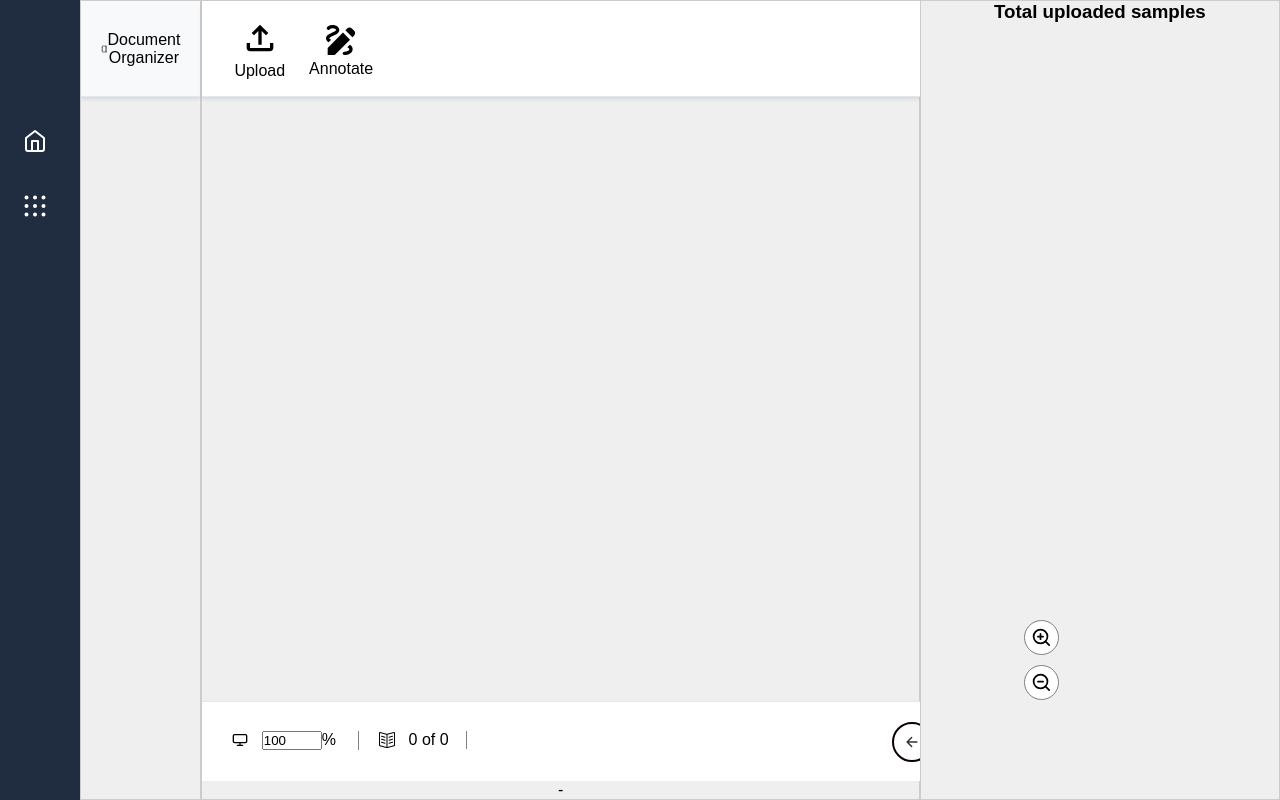
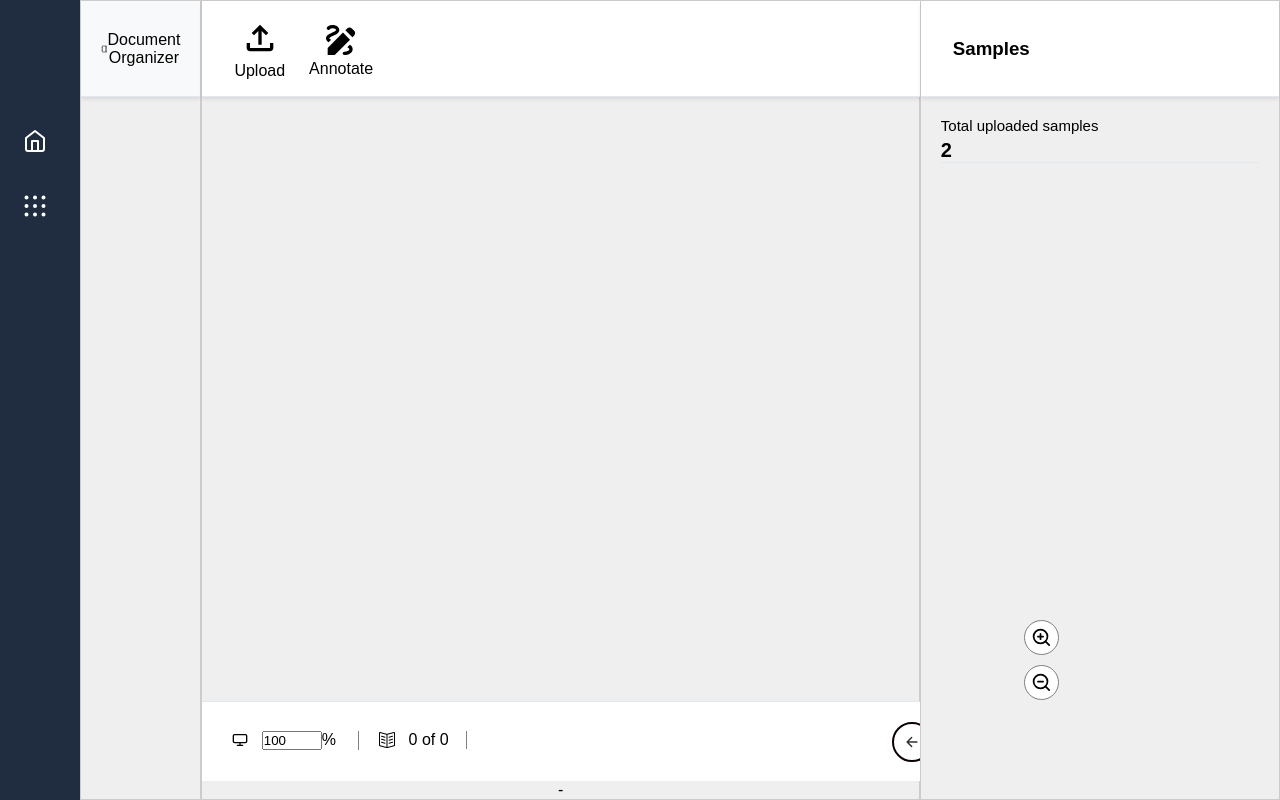
Before and after one commit to enjyashraf18/Annotation-tool, a React (Create React App) app: page / in a window 1280 px wide. Built offline with nearby package versions, Linux system fonts and the light colour scheme.

Commit message:
local storage issue is fixed

```diff
--- a/src/App.css
+++ b/src/App.css
@@ -513,3 +513,52 @@ width:100%;
   font-size: 16px;
   transition: background-color 0.3s ease;
 }
+
+.Samples-button{
+  display: inline-flex;
+  flex-direction: column;
+  align-items: center;
+  cursor: pointer;
+  padding: 8px 12px;
+  background-color:white;
+  color: black;
+  border: none;
+  border-radius: 4px;
+  font-size: 16px;
+  transition: background-color 0.3s ease;
+}
+
+.samples-counter {
+  margin-top: 20px;
+  margin-left: 20px;
+  margin-right: 20px;
+  border-bottom: 0.2px solid rgb(226,232,240);
+  display: flex;
+  flex-direction: column; /* Display items vertically */
+  align-items: flex-start; /* Align items to the left */
+}
+
+.samples-counter h5 {
+  font-size: 15px;
+  font-weight: 100;
+  margin-bottom: 5px; /* Add spacing between the heading and the counter */
+}
+
+.samples-counter span {
+  font-size: 20px; /* Bigger font size for the counter */
+  font-weight: bold; /* Bold style */
+}
+
+.samples-content{
+  margin-top: 20px;
+  display: flex;
+  flex-direction: column;
+
+}
+
+.one-sample{
+  margin-bottom: 15px;
+  border-bottom: 1px solid rgb(212, 217, 224);
+  margin-right: 20px;
+  margin-left: 20px;
+}
--- a/src/App.js
+++ b/src/App.js
@@ -15,13 +15,9 @@ import { SlNotebook } from "react-icons/sl";
 import 'react-pdf/dist/Page/AnnotationLayer.css';
 import './components/FileUpload.css';
 import DrawingApp from './components/DrawingApp';
-import SelectedAreaDisplay from './components/SelectedAreaDisplay';
 import AddSample from './components/AddSamples';
 import Samples from './components/Samples';
 import { MdDraw } from "react-icons/md";
-
-
-
 
 function App() {
   const [counter, setCounter] = useState(0);
@@ -33,18 +29,47 @@ function App() {
   const [pageInput, setPageInput] = useState('');
   const [zoomInput, setZoomInput] = useState('');
   const [thumbnails, setThumbnails] = useState([]);
-  // const [selectedArea, setSelectedArea] = useState(null);
+
+
 
   const [selectedArea, setSelectedArea] = useState({
     x: 10, y: 10, width: 100, height: 100, scale: 1
   });
+
+
+
   const [imageData, setImageData] = useState('path_to_your_image.jpg');
   const [allowDrawing, setAllowDrawing] = useState(false);
   const [imageSize, setImageSize] = useState({ width: 0, height: 0 });
   const [showAddSample, setShowAddSample] = useState(false);
   const [samples, setSamples] = useState([]);
   const [editingSample, setEditingSample] = useState(null);
-  console.log("Test", imageSize)
+  const [fileName, setFileName] = useState(null);
+
+  // const loadSamples = (fileName) => {
+  //   const storedSamples = localStorage.getItem(`samples_${fileName}`);
+  //   if (storedSamples) {
+  //     setSamples(JSON.parse(storedSamples));
+  //   } else {
+  //     setSamples([]);
+  //   }
+  // };
+
+  const loadSamples = (fileName) => {
+    const storedSamples = localStorage.getItem(`samples_${fileName}`);
+    if (storedSamples) {
+      setSamples(JSON.parse(storedSamples));
+    } else {
+      setSamples([]);
+    }
+  };
+
+  // const saveSamples = (fileName, samples) => {
+  //   localStorage.setItem(`samples_${fileName}`, JSON.stringify(samples));
+  // };
+  const saveSamples = (fileName, samples) => {
+    localStorage.setItem(`samples_${fileName}`, JSON.stringify(samples));
+  };
 
   const handleSelection = (area) => {
     setSelectedArea({
@@ -52,15 +77,6 @@ function App() {
       scale: zoomLevel
     });
   };
-  //   const handleAddSample = () => {
-  //     console.log('Add Sample Clicked');
-
-  //     setAllowDrawing(true);
-  //     // Handle the added sample details
-  //     setShowAddSample(false);
-  //     // Hide the AddSample popup // Enable drawing when samples are added
-  // };
-
 
   const handleAllowingAddSample = (sampleDetails) => {
 
@@ -68,21 +84,39 @@ function App() {
 
   };
 
+  // const handleAddSample = (sampleDetails) => {
+  //   const fileName = file.name || 'default';
+  //   if (editingSample) {
+  //     const updatedSamples = samples.map(sample =>
+  //       sample.id === editingSample.id ? { ...sampleDetails, id: editingSample.id } : sample
+  //     );
+  //     setSamples(updatedSamples);
+  //     saveSamples(fileName, updatedSamples);
+  //   } else {
+  //     const newSample = { ...sampleDetails, id: counter };
+  //     const updatedSamples = [...samples, newSample];
+  //     setSamples(updatedSamples);
+  //     setCounter(counter + 1);
+  //     saveSamples(fileName, updatedSamples);
+  //   }
+  //   setShowAddSample(false);
+  //   setEditingSample(null);
+  // };
+
   const handleAddSample = (sampleDetails) => {
-    console.log('Add Sample Clicked');
-
-    setAllowDrawing(true);
-    // Handle the added sample details
-    setShowAddSample(false);
+    if (!fileName) return; // Ensure fileName is set
     if (editingSample) {
-      // Update existing sample
-      setSamples(samples.map(sample =>
+      const updatedSamples = samples.map(sample =>
         sample.id === editingSample.id ? { ...sampleDetails, id: editingSample.id } : sample
-      ));
+      );
+      setSamples(updatedSamples);
+      saveSamples(fileName, updatedSamples);
     } else {
-      // Add new sample
-      setSamples([...samples, { ...sampleDetails, id: counter }]);
+      const newSample = { ...sampleDetails, id: counter };
+      const updatedSamples = [...samples, newSample];
+      setSamples(updatedSamples);
       setCounter(counter + 1);
+      saveSamples(fileName, updatedSamples);
     }
     setShowAddSample(false);
     setEditingSample(null);
@@ -92,7 +126,6 @@ function App() {
     setShowAddSample(false);
     setEditingSample(null);
   };
-
   const handleEditSample = (sample) => {
     setSelectedArea(sample.selectedArea);
     setImageData(sample.imageData);
@@ -100,8 +133,17 @@ function App() {
     setShowAddSample(true);
   };
 
+  // const handleDeleteSample = (id) => {
+  //   const fileName = file.name || 'default';
+  //   const updatedSamples = samples.filter(sample => sample.id !== id);
+  //   setSamples(updatedSamples);
+  //   saveSamples(fileName, updatedSamples);
+  // };
   const handleDeleteSample = (id) => {
-    setSamples(samples.filter(sample => sample.id !== id));
+    if (!fileName) return; // Ensure fileName is set
+    const updatedSamples = samples.filter(sample => sample.id !== id);
+    setSamples(updatedSamples);
+    saveSamples(fileName, updatedSamples);
   };
 
   const handleCapture = () => {
@@ -116,11 +158,38 @@ function App() {
 
 
 
+  // function handleFile(e) {
+  //   const selectedFile = e.target.files[0];
+  //   const fileType = selectedFile?.type;
+  //   if (!selectedFile) return;
+
+  //   if (fileType === 'application/pdf') {
+  //     setFileType('pdf');
+  //     const reader = new FileReader();
+  //     setZoomLevel(1);
+  //     reader.onload = (e) => {
+  //       setFile(e.target.result);
+  //     };
+  //     reader.readAsDataURL(selectedFile);
+  //   } else if (fileType.startsWith('image/')) {
+  //     setFile(URL.createObjectURL(selectedFile));
+  //     setZoomLevel(1);
+  //     setFileType('image');
+  //     setNumPages(1);
+  //     setPageNumber(1);
+  //     setThumbnails([URL.createObjectURL(selectedFile)]);
+  //   } else {
+  //     alert('The selected file should be an image or a PDF.');
+  //   }
+  // }
+
   function handleFile(e) {
     const selectedFile = e.target.files[0];
     const fileType = selectedFile?.type;
 
     if (!selectedFile) return;
+
+    setFileName(selectedFile.name); // Store the file name
 
     if (fileType === 'application/pdf') {
       setFileType('pdf');
@@ -130,17 +199,21 @@ function App() {
         setFile(e.target.result);
       };
       reader.readAsDataURL(selectedFile);
+      loadSamples(selectedFile.name); // Load samples for the file
     } else if (fileType.startsWith('image/')) {
-      setFile(URL.createObjectURL(selectedFile));
+      const objectURL = URL.createObjectURL(selectedFile);
+      setFile(objectURL);
       setZoomLevel(1);
       setFileType('image');
       setNumPages(1);
       setPageNumber(1);
-      setThumbnails([URL.createObjectURL(selectedFile)]);
+      setThumbnails([objectURL]);
+      loadSamples(selectedFile.name); // Load samples for the file
     } else {
       alert('The selected file should be an image or a PDF.');
     }
   }
+
 
 
   const onDocumentLoadSuccess = (numPages) => {
@@ -350,12 +423,21 @@ function App() {
         </footer>-
       </div>
       <div className='column column3'>
+      <header className='samples-header'>
+        {/* <button>
+        Fields & Info
+        </button> */}
+        <button className='Samples-button'>
+        <h3>Samples</h3>
+        </button>
+
+      </header>
         <Samples
           samples={samples}
           onEditSample={handleEditSample}
           onDeleteSample={handleDeleteSample}
           counter={counter}
-          onAddSample={handleAllowingAddSample}
+
         />
         {showAddSample && (
           <AddSample
--- a/src/components/Samples.jsx
+++ b/src/components/Samples.jsx
@@ -1,19 +1,24 @@
-import React from 'react';
-import { MdDraw } from "react-icons/md";
+import React, { useState, useEffect } from 'react';
+import { HiDotsHorizontal } from "react-icons/hi";
 
 
 
-const Samples = ({ samples, onEditSample, onDeleteSample, onAddSample }) => {
+const Samples = ({ samples, onEditSample, onDeleteSample }) => {
+  const [counter, setCounter] = useState(2);
   if (!samples) {
-    return null; // Prevents the map error if samples is undefined
+    return null;
   }
 
   return (
     <div className="samples">
-      <h3>Total uploaded samples</h3>
-      <ul>
+      <div className='samples-counter'>
+      <h5>Total uploaded samples</h5>
+      <span>{counter}</span>
+      </div>
+
+      <ul className='samples-content'>
         {samples.map(sample => (
-          <li key={sample.id}>
+          <li className ='one-sample'key={sample.id}>
             <div>
               <strong>Label:</strong> {sample.label}
             </div>
@@ -23,6 +28,11 @@ const Samples = ({ samples, onEditSample, onDeleteSample, onAddSample }) => {
             <div>
               <strong>Language:</strong> {sample.language}
             </div>
+{/*
+            <button>
+            <HiDotsHorizontal />
+            </button> */}
+
             <button onClick={() => onEditSample(sample)}>Edit</button>
             <button onClick={() => onDeleteSample(sample.id)}>Delete</button>
           </li>
```
